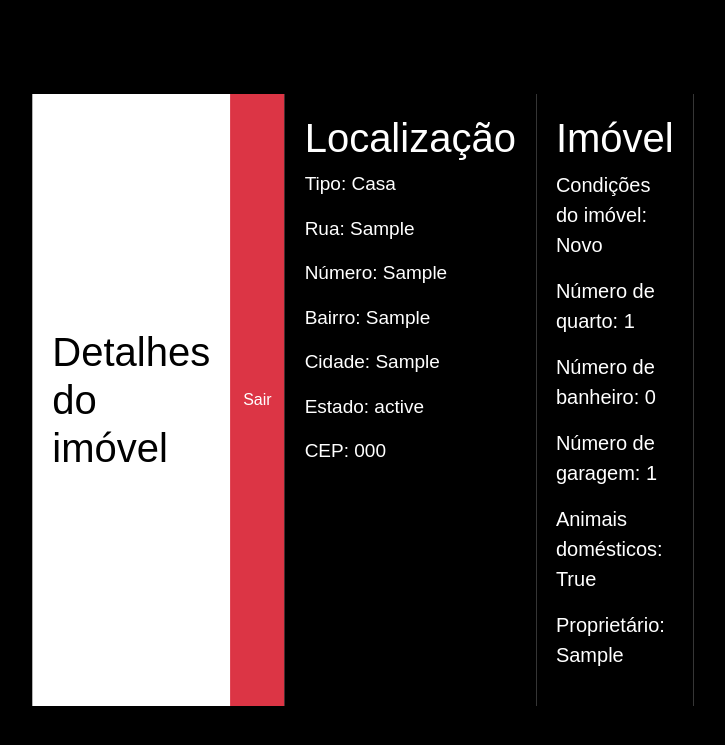
After one commit to nycollashenich/Agenda-do-corretor, a Django app: a page that uses core/templates/imovel_detalhe.html in a window 1280 px wide. The commit adds this page. Shown: the top 745 px of the page, without its empty margins (277-1002 px from the left). Run offline with Django 5.2, Linux system fonts and the light colour scheme; tables that the repository leaves empty hold one stand-in row (values such as "Sample post"); some web fonts are replaced.

Commit message:
templates e conf models

```diff
--- a/core/models.py
+++ b/core/models.py
@@ -33,6 +33,12 @@ class Imovel(models.Model):
         ('Em reforma', 'Em reforma'),
     ]
 
+    HORARIO_AGENDA_CHOICES = [
+        ('Aguardando cliente', 'aguardando cliente'),
+        ('Agendamento concluído', 'agendamento feito'),
+        ('Agendamento cancelado', 'agendamento cancelado'),
+    ]
+
     tipo = models.CharField('Tipo de Imóvel', max_length=20, choices=TIPO_IMOVEL_CHOICES)
     rua = models.CharField('Rua', max_length=100)
     numero = models.CharField('Número', max_length=10)
@@ -45,10 +51,11 @@ class Imovel(models.Model):
     num_garagem = models.PositiveIntegerField('Número de Vagas na Garagem')
     pets = models.BooleanField('Aceita Pets', default=False)
     condicoes = models.CharField('Condições', max_length=20, choices=CONDICAO_IMOVEL_CHOICES)
+    slug = models.SlugField(max_length=200, unique=True, allow_unicode=True, blank=False)
+    agenda = models.CharField('Agenda', max_length=100, choices=HORARIO_AGENDA_CHOICES)
+    proprietario = models.CharField('Proprietário', max_length=100)
     descricao = models.TextField('Descrição', blank=True)
-    imagem = StdImageField('Imagem', blank=True,upload_to=get_file_path, variations={'thumb': {'width': 480, 'height': 480, 'crop': True}})
-    slug = models.SlugField(max_length=200, unique=True, allow_unicode=True, blank=True)
-    agenda = models.CharField('Agenda', max_length=100)
+    imagem = StdImageField('Imagem', upload_to=get_file_path, variations={'thumb':{'width': 480, 'height': 480, 'crop': True}})
 
     # slugy
     def save(self, *args, **kwargs):
--- a/core/static/css/style.css
+++ b/core/static/css/style.css
@@ -172,3 +172,46 @@ input {
     padding: 60px;
     font-size: 30px;
 }
+
+.form-delete p{
+    color: black;
+    margin: auto;
+}
+
+.button-form {
+    padding-inline: 30px;
+    padding: 20px;
+    background-color: black;
+    color: #fff;
+}
+
+
+.div-imovel{
+    top: 50%;
+    left: 50%;
+    transform: translate(-50%, -50%);
+    position: absolute;
+    display: flex;
+    background-color: #fff;
+    justify-content: space-between;
+}
+
+.div-h1-imovel {
+    color: black;
+    padding: 20px;
+    margin: auto;
+}
+
+.localizacao {
+    background-color: black;
+    padding: 20px;
+    color: #fff;
+    font-size: 19px;
+}
+
+.imovel{
+    background-color: black;
+    padding: 20px;
+    color: #fff;
+    font-size: 20px;
+}
--- a/core/templates/imovel_del.html
+++ b/core/templates/imovel_del.html
@@ -6,9 +6,9 @@
         {% csrf_token %}
         <p>Você deseja excluír esse imóvel?</p>
         <br><br>
-            <button type="submit">Confirmar</button>
-            <button type="button">
-                <a href="{% url 'list' %}">Cancelar</a>
+            <button type="submit" class="button-form">Sim</button>
+            <button type="button" class="button-form">
+                <a href="{% url 'list' %}" style="color: #fff">Não</a>
             </button>
     </form>
 {% endblock content %}
--- /dev/null
+++ b/core/templates/imovel_detalhe.html
@@ -0,0 +1,30 @@
+{% extends "base.html" %}
+{% load static %}
+<!DOCTYPE html>
+{% block content %}
+    <div class="div-imovel">
+        <h1 class="div-h1-imovel">Detalhes do imóvel</h1>
+        <button class="btn btn-danger" style="border-radius:0">
+            <a href="{% url 'list' %}" style="text-decoration: none; color: #fff; padding-block: 310px;">Sair</a>
+        </button>
+        <div class="localizacao">
+            <h1>Localização</h1>
+            <p>Tipo: {{ imoveis.tipo }}</p>
+            <p>Rua: {{ imoveis.rua }}</p>
+            <p>Número: {{ imoveis.numero }}</p>
+            <p>Bairro: {{ imoveis.bairro }}</p>
+            <p>Cidade: {{ imoveis.cidade }}</p>
+            <p>Estado: {{ imoveis.estado }}</p>
+            <p>CEP: {{ imoveis.cep }}</p>
+        </div>
+        <div class="imovel">
+            <h1>Imóvel</h1>
+            <p>Condições do imóvel: {{ imoveis.condicoes }}</p>
+            <p>Número de quarto: {{ imoveis.num_quartos }}</p>
+            <p>Número de banheiro: {{ imoveis.num_banheiros }}</p>
+            <p>Número de garagem: {{ imoveis.num_garagem }}</p>
+            <p>Animais domésticos: {{ imoveis.pets }}</p>
+            <p>Proprietário: {{ imoveis.proprietario }}</p>
+        </div>
+    </div>
+{% endblock content %}
--- a/core/templates/imovel_form.html
+++ b/core/templates/imovel_form.html
@@ -3,7 +3,7 @@
     <form method="post">
         {% csrf_token %}
         {{ form.as_p }}
-        <button type="submit" class="btn bnt-primary">Save</button>
+        <button type="submit" class="btn bnt-primary">Salvar</button>
         <button type="button" class="btn bnt-warning">
             <a href="{% url 'list' %}">Cancelar</a>
         </button>
--- a/core/templates/list.html
+++ b/core/templates/list.html
@@ -17,7 +17,7 @@
                     <th>Rua</th>
                     <th>Estado</th>
                     <th>Cidade</th>
-                    <th>Horário</th>
+                    <th>Agendamento</th>
                     <th>Ação</th>
                 </tr>
             </thead>
@@ -32,6 +32,7 @@
                         <td>
                             <a class="btn btn-warning" href="{% url 'upd_imovel' slug=i.slug %}">Editar</a>
                             <a class="btn btn-danger" href="{% url 'del_imovel' slug=i.slug %}">Deletar</a>
+                            <a class="btn btn-primary" href="{% url 'detalhe_imovel' slug=i.slug %}">Detalhes</a>
                         </td>
                     </tr>
                 {% endfor %}
--- a/core/urls.py
+++ b/core/urls.py
@@ -1,5 +1,5 @@
 from django.urls import path
-from .views import IndexView, ImovelListView, CreateImovelView, UpdateImovelView, DeleteImovelView, LoginView
+from .views import IndexView, ImovelListView, CreateImovelView, UpdateImovelView, DeleteImovelView, DetailImovelView
 
 urlpatterns = [
     path('', IndexView.as_view(), name='index'),
@@ -7,6 +7,6 @@ urlpatterns = [
     path('adicionarimovel/', CreateImovelView.as_view(), name='add_imovel'),
     path('<slug:slug>/atualizarimovel/', UpdateImovelView.as_view(), name='upd_imovel'),
     path('<slug:slug>/deletarimovel/', DeleteImovelView.as_view(), name='del_imovel'),
+    path('<slug:slug>/detalheimovel/', DetailImovelView.as_view(), name='detalhe_imovel')
 
-    path('login/', LoginView.as_view())
 ]
--- a/core/views.py
+++ b/core/views.py
@@ -1,4 +1,4 @@
-from django.views.generic import TemplateView, ListView
+from django.views.generic import TemplateView, ListView, DetailView
 from django.views.generic.edit import CreateView, UpdateView, DeleteView
 from .models import Imovel
 from .forms import ImovelModelForm
@@ -10,6 +10,12 @@ class IndexView(TemplateView):
 class LoginView(TemplateView):
     template_name = 'login.html'
 
+class DetailImovelView(DetailView):
+    model = Imovel
+    template_name = 'imovel_detalhe.html'
+    context_object_name = 'imoveis'
+    slug_field = 'slug'
+
 class ImovelListView(ListView):
     model = Imovel
     template_name = 'list.html'
@@ -19,14 +25,14 @@ class ImovelListView(ListView):
 class CreateImovelView(CreateView):
     model = Imovel
     template_name = 'imovel_form.html'
-    form_class = ImovelModelForm
+    fields = ['tipo', 'rua', 'numero', 'bairro', 'cidade', 'estado', 'cep', 'agenda','num_quartos', 'num_banheiros', 'num_garagem', 'pets', 'condicoes', 'proprietario', 'descricao']
     success_url = reverse_lazy('list')
     slug_field = 'slug'
 
 class UpdateImovelView(UpdateView):
     model = Imovel
     template_name = 'imovel_form.html'
-    form_class = ImovelModelForm
+    fields = ['rua', 'numero', 'bairro', 'cidade', 'estado', 'condicoes', 'agenda']
     success_url= reverse_lazy('list')
     slug_field = 'slug'
 
```
Also changed, not shown: core/migrations/0005_remove_imovel_descricao_remove_imovel_imagem_and_more.py (added), core/migrations/0006_remove_imovel_agenda_imovel_proprietario.py (added), core/migrations/0007_imovel_agenda.py (added), core/migrations/0008_imovel_descricao.py (added), core/migrations/0009_imovel_imagem.py (added).
